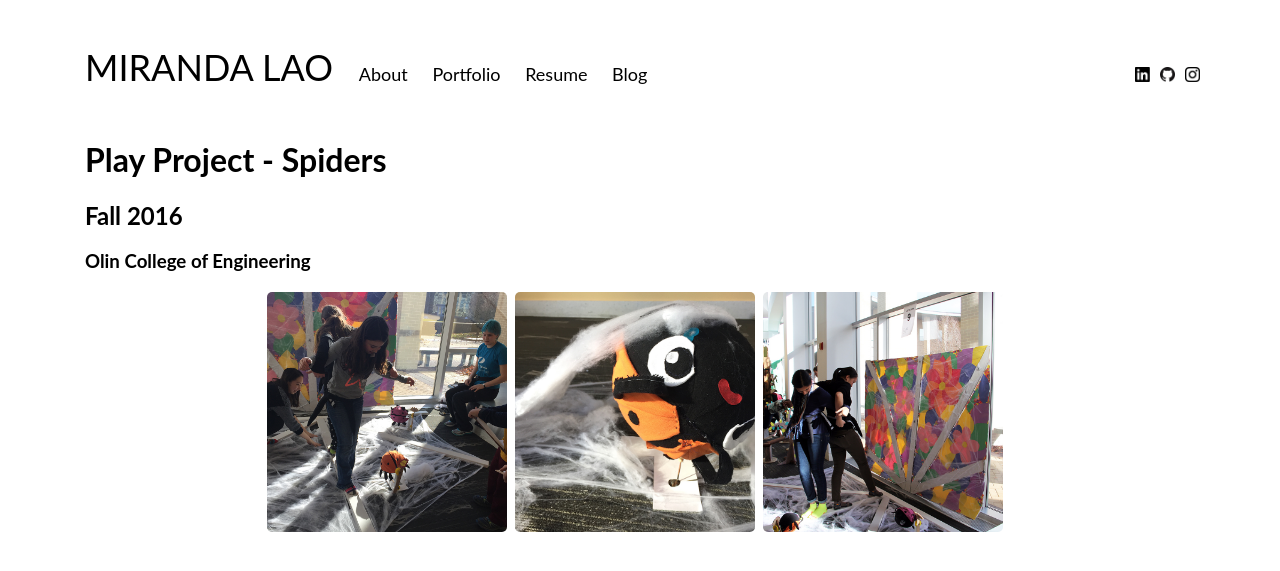
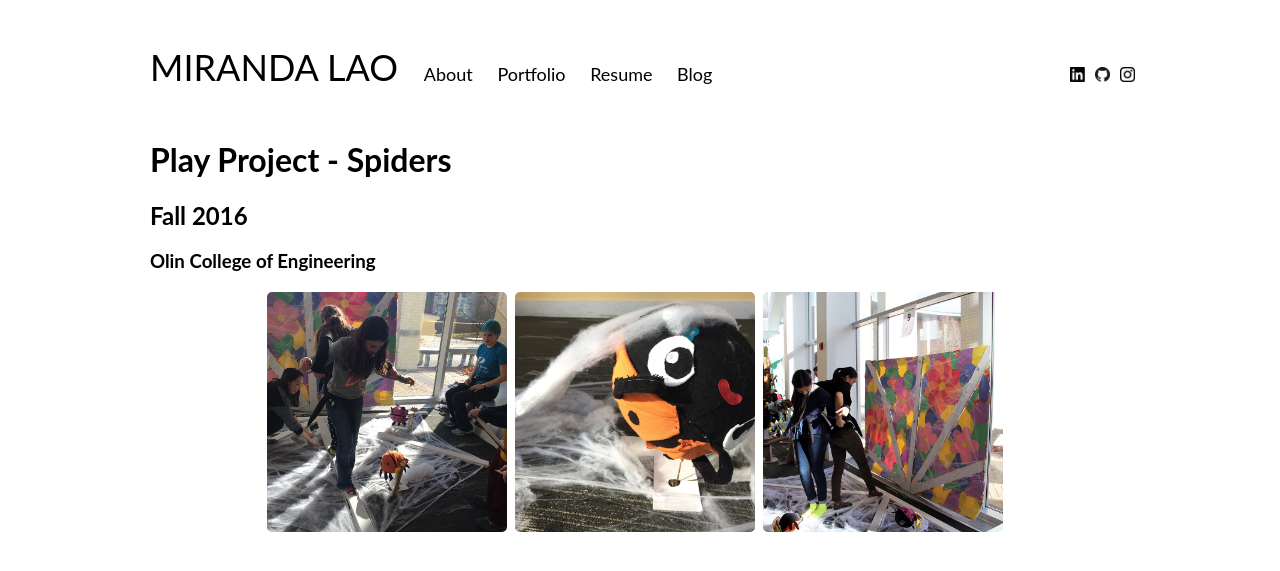
Before and after one commit to acedmonkeys/acedmonkeys.github.io, a Jekyll site: the page built from _projects/8_play_project.md, in a window 1280 px wide. Shown: the top 571 px of the page. Built offline with Jekyll 4.4.1, drawn with Linux system fonts in a browser that asks for light colours.

Commit message:
fixed margins, errors on play project image links

```diff
--- a/_projects/8_play_project.md
+++ b/_projects/8_play_project.md
@@ -4,7 +4,7 @@ time_frame: Fall 2016
 institution: Olin College of Engineering
 ---
 <div class="oohbaby">
-  <a target="_blank" href="/desnat_1.JPG"><img class="triplet" src="/imgs/desnat_1.JPG"></a>
-  <a target="_blank" href="/desnat_2.JPG"><img class="triplet" src="/imgs/desnat_2.JPG"></a>
-  <a target="_blank" href="/desnat_3.JPG"><img class="triplet" src="/imgs/desnat_3.JPG"></a>
+  <a target="_blank" href="/imgs/desnat_1.JPG"><img class="triplet" src="/imgs/desnat_1.JPG"></a>
+  <a target="_blank" href="/imgs/desnat_2.JPG"><img class="triplet" src="/imgs/desnat_2.JPG"></a>
+  <a target="_blank" href="/imgs/desnat_3.JPG"><img class="triplet" src="/imgs/desnat_3.JPG"></a>
 </div>
--- a/_sass/main.scss
+++ b/_sass/main.scss
@@ -87,9 +87,11 @@ nav a{
 
 /*MAIN BODY*/
 body {
-  margin: 25px 75px 0px 75px;
+  margin: auto;
+  padding-top: 25px;
   width: auto;
   min-width: 750px;
+  max-width: 1000px;
   font-family: Lato;
 }
 
```
